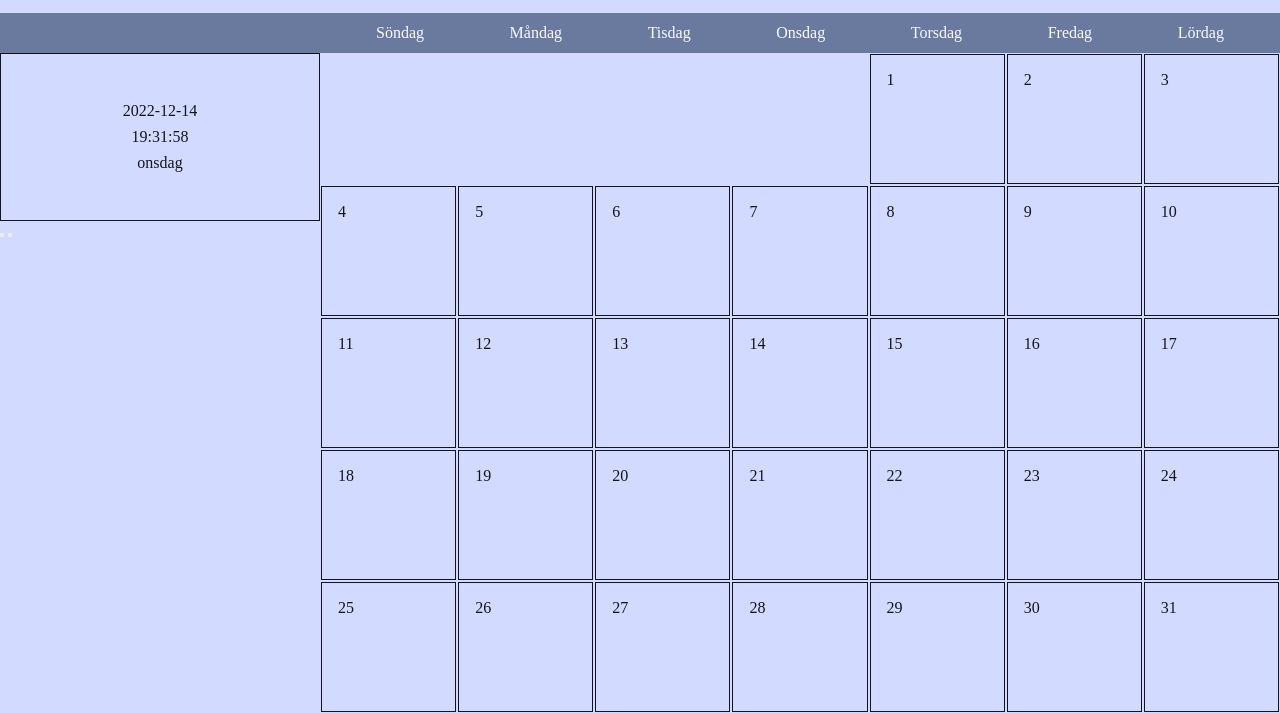
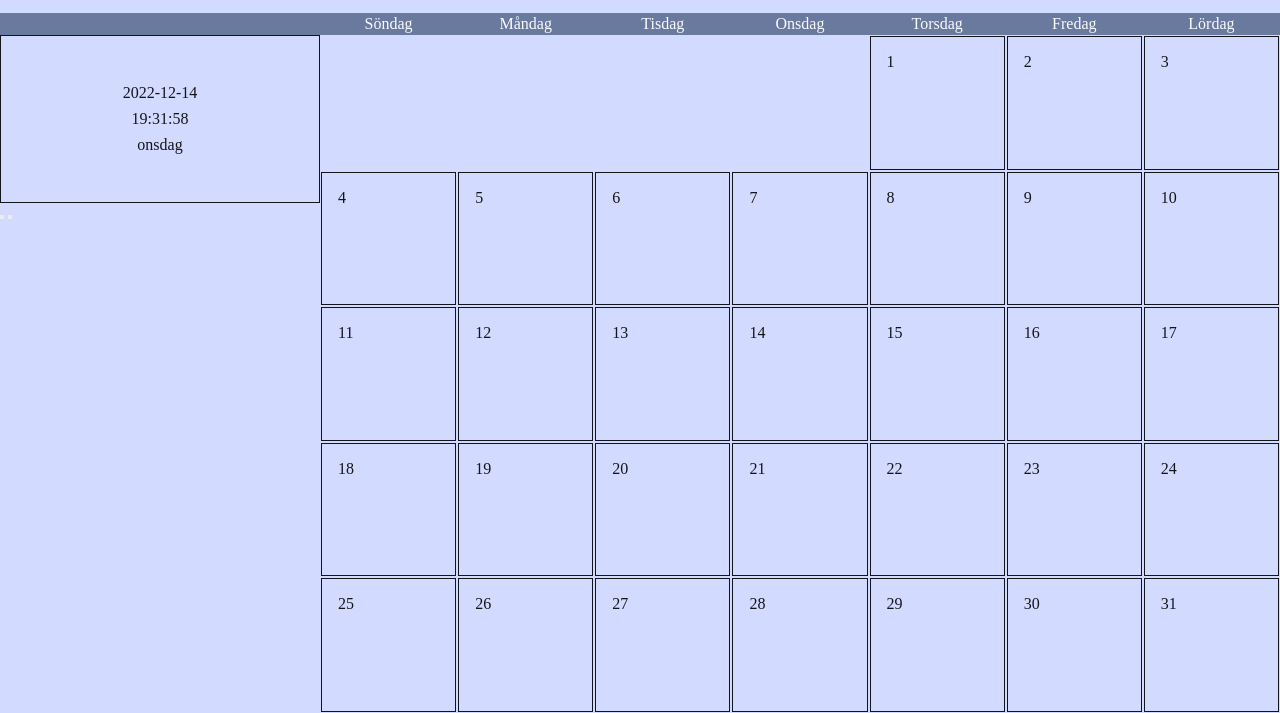
Before and after one commit to mergimshalaa/kalenderverktyg-med-javascript-mergim-lucas-parham, a website: page public/index.html in a window 1280 px wide. Shown: the part 87-800 px from the top of the page. Drawn offline with Linux system fonts and the light colour scheme.

Commit message:
Edited weekdays styling

```diff
--- a/public/main.css
+++ b/public/main.css
@@ -56,8 +56,12 @@ header {
     flex-grow: 1;
     justify-content: space-between;
     color: white;
-    padding: .7rem 3.5rem;
     align-items: center;
+}
+
+.weekDays {
+    width: calc(100% / 7);
+    text-align: center;
 }
 
 .weekdiv{
```
